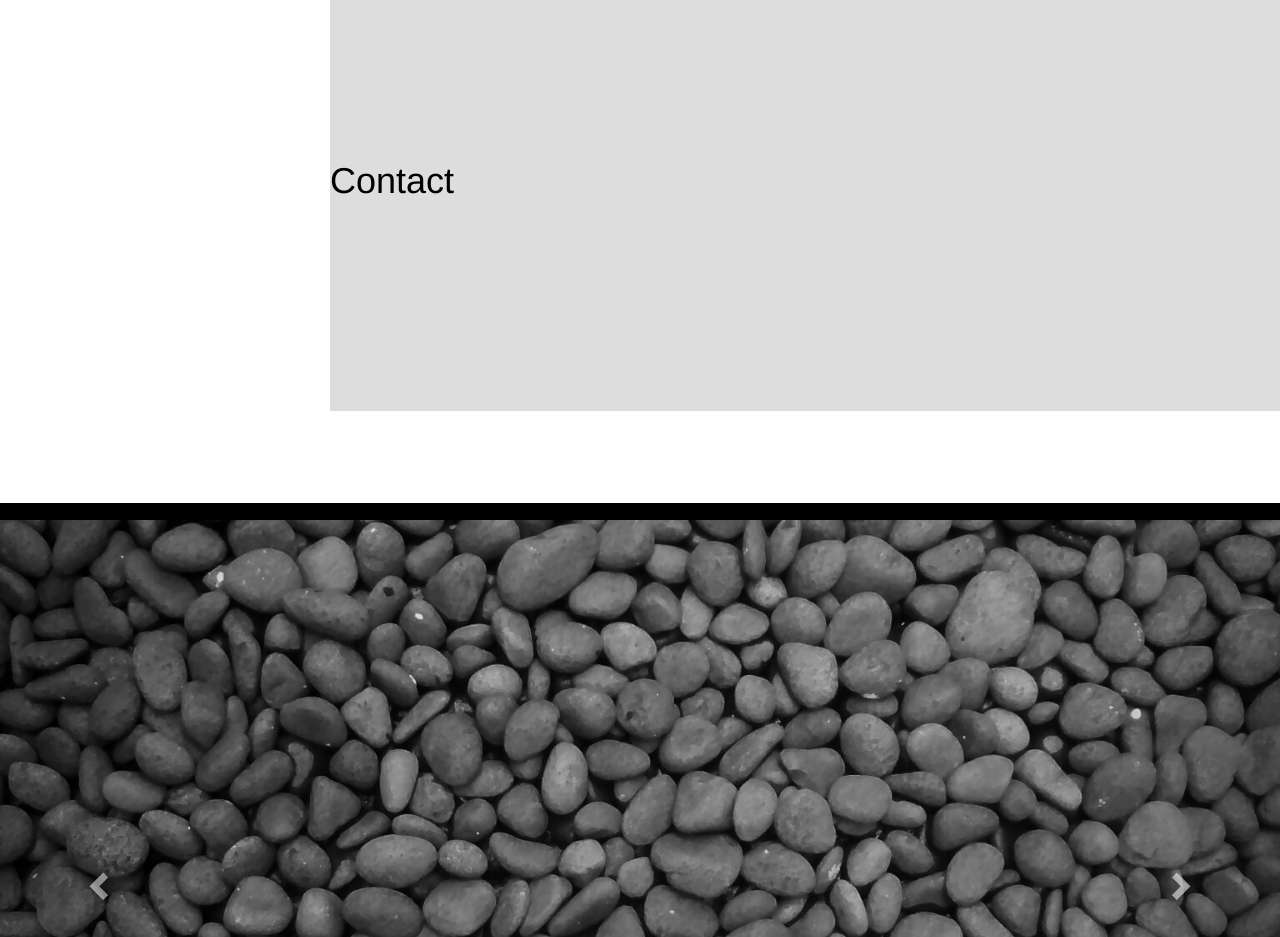
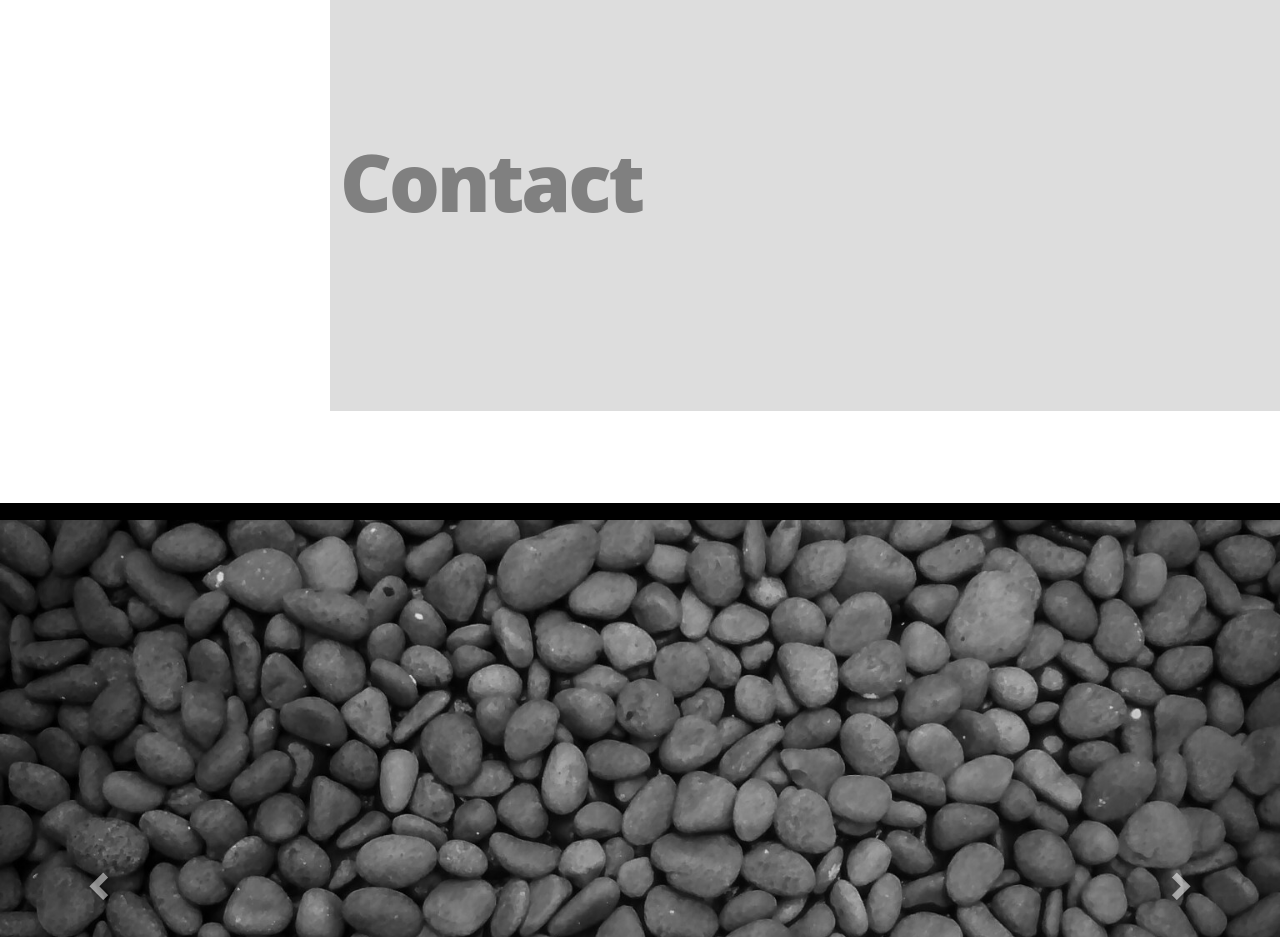
Before and after one commit to arnazmursidp/portofolio, a React (Create React App) app: page /home in a window 1280 px wide. Shown: the part 1540-2477 px from the top of the page. Built offline with nearby package versions, Linux system fonts and the light colour scheme.

Commit message:
add animation condition for all animationed tag

```diff
--- a/src/Contact.js
+++ b/src/Contact.js
@@ -3,14 +3,15 @@ import '../media/css/Contact.css';
 
 class Contact extends Component {
   render() {
+    var start = this.props.startAnimationContact;
     return (
-      <div className="App-contact">
+      <div className={start === true ? "App-contact" : "App-contact-bg"}>
          <div className="jumboTron">
             <div>
               <h2>081905645803</h2>
             </div>
-            <div className="contact">
-                <h1>Contact</h1>
+            <div className={start === true ? "contact" : "hidden"}>
+              <h1 className={start === true ? "h1-jumbotron" : "hidden"}>Contact</h1>
             </div>
          </div>
       </div>
```
